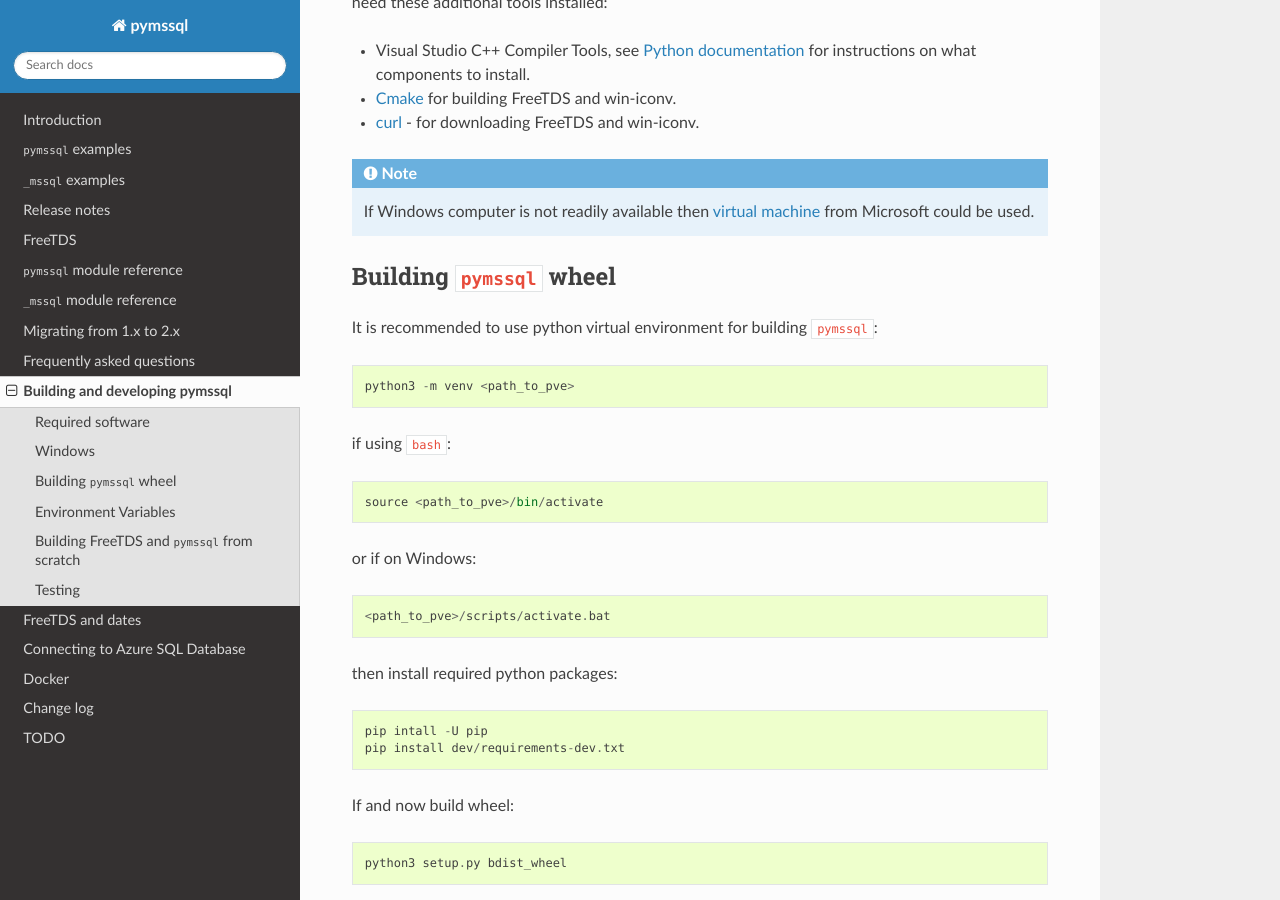
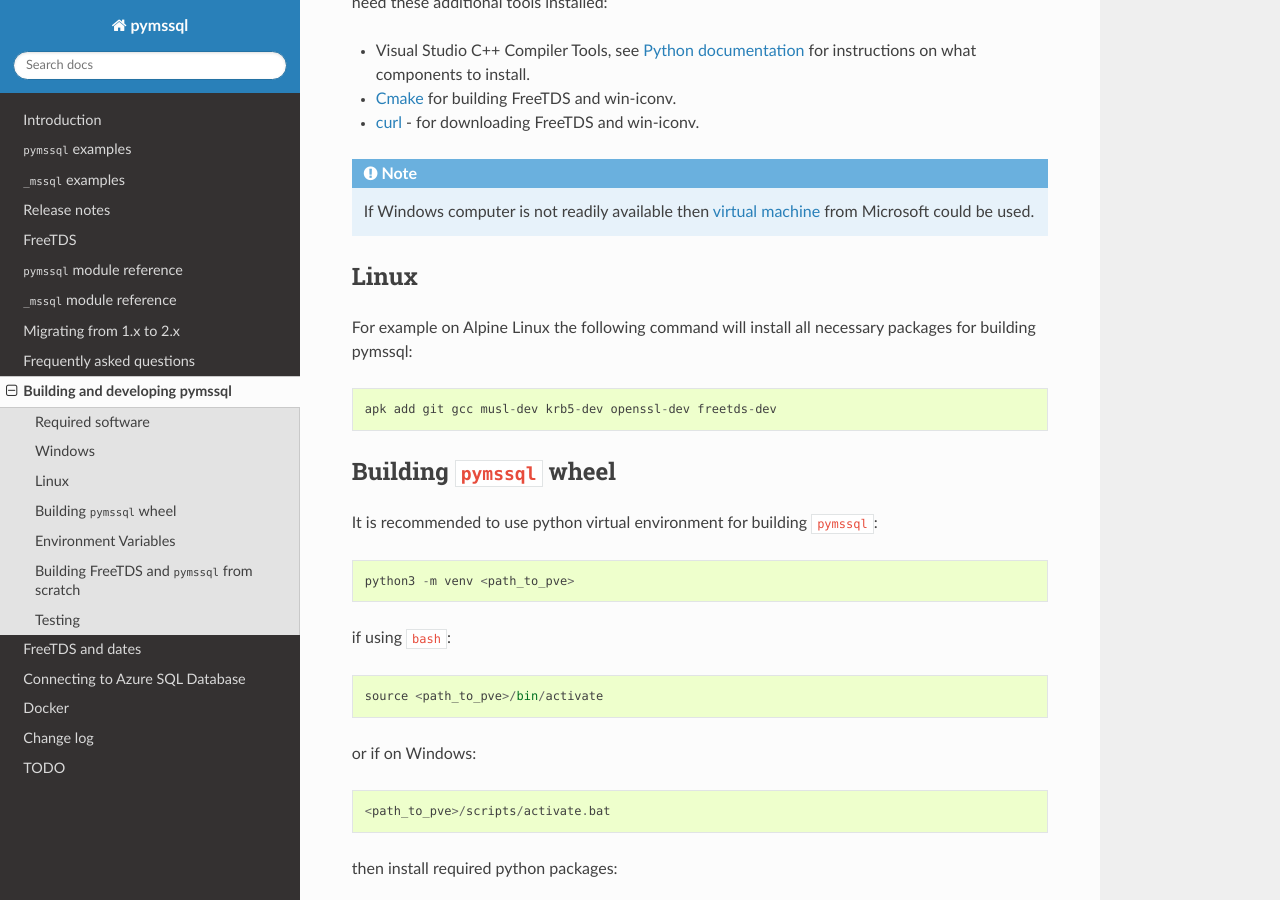
Before and after one commit to pymssql/pymssql, a Sphinx documentation site: the page built from docs/building_and_developing.rst, in a window 1280 px wide and 900 px high, scrolled down 1033 px. Built offline with Sphinx 7.4.7 and the Read the Docs theme 2.0.0, drawn with Linux system fonts in a browser that asks for light colours; the version number could not be read and is left out.

Commit message:
Fix build on Alpine Linux (Fix #762).

```diff
--- a/docs/building_and_developing.rst
+++ b/docs/building_and_developing.rst
@@ -72,6 +72,15 @@
     If Windows computer is not readily available then
     `virtual machine <https://developer.microsoft.com/en-us/windows/downloads/virtual-machines/>`_
     from Microsoft could be used.
+
+
+Linux
+_____
+
+For example on Alpine Linux the following command will install all necessary
+packages for building pymssql::
+
+    apk add git gcc musl-dev krb5-dev openssl-dev freetds-dev
 
 
 Building ``pymssql`` wheel
--- a/setup.py
+++ b/setup.py
@@ -100,7 +100,7 @@
 print("setup.py: include_dirs =>", include_dirs)
 print("setup.py: library_dirs =>", library_dirs)
 
-if not WINDOWS:
+if not WINDOWS and platform.libc_ver()[0] == 'glibc':
     # check for clock_gettime, link with librt for glibc<2.17
     from dev import ccompiler
     compiler = ccompiler.new_compiler()
@@ -110,7 +110,6 @@
         else:
             print("setup.py: could not locate 'clock_gettime' function required by FreeTDS.")
             sys.exit(1)
-
 
 class build_ext(_build_ext):
     """
```
